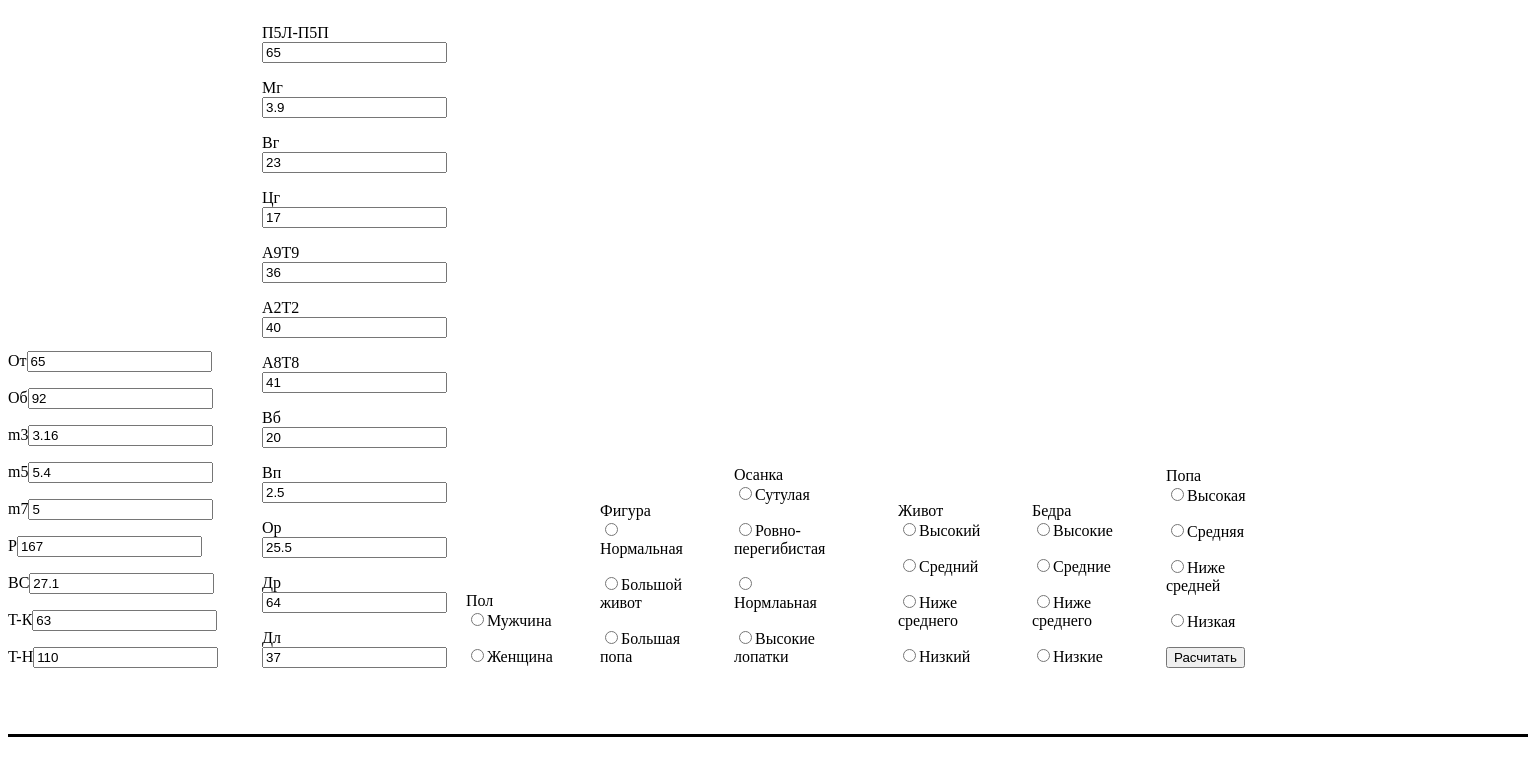
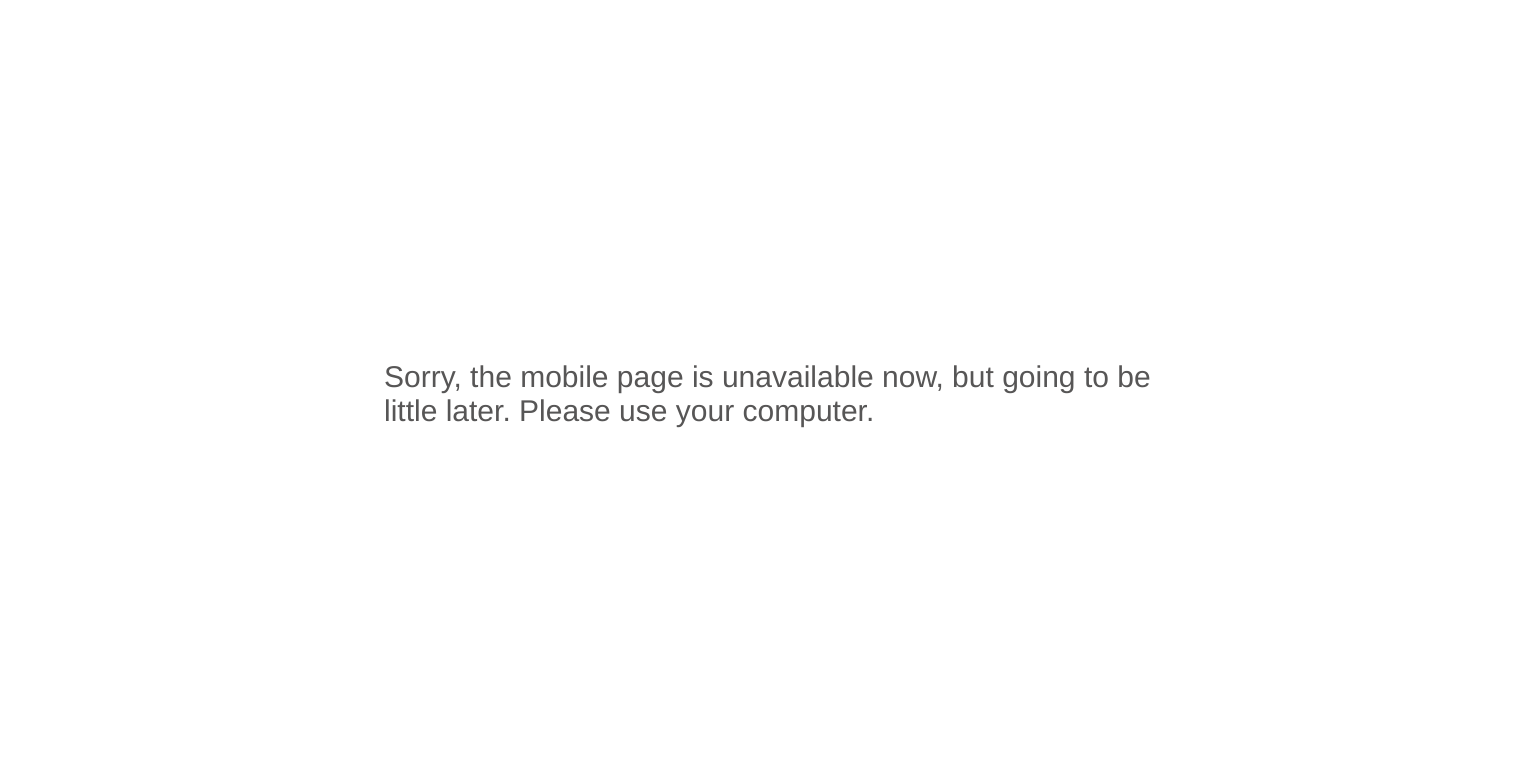
Before and after one commit to ksushantonova/todolist, a plain HTML site: page index.html in a window 1536 px wide. Shown: the top 784 px of the page. Drawn offline with Linux system fonts and the light colour scheme; grey boxes are pictures that could not be loaded.

Commit message:
изменения

```diff
--- a/index.css
+++ b/index.css
@@ -1036,3 +1036,22 @@
 	min-width: 133px;
 }
 }
+
+
+@media only screen and (min-width: 1366px) {
+#inputs {
+	display: none;
+}
+#sorry {
+	color: #575656;
+	display: block;
+	position: absolute;
+	width: 50%;
+	height: 50%;
+	font-size: 30px;
+	font-family:Helvetica;
+	left: 25%;
+	top: 45%;
+	min-width: 133px;
+}
+}
```
